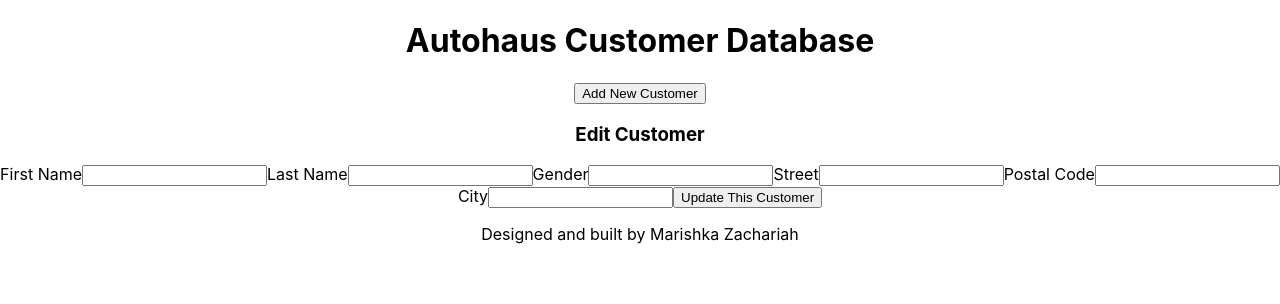
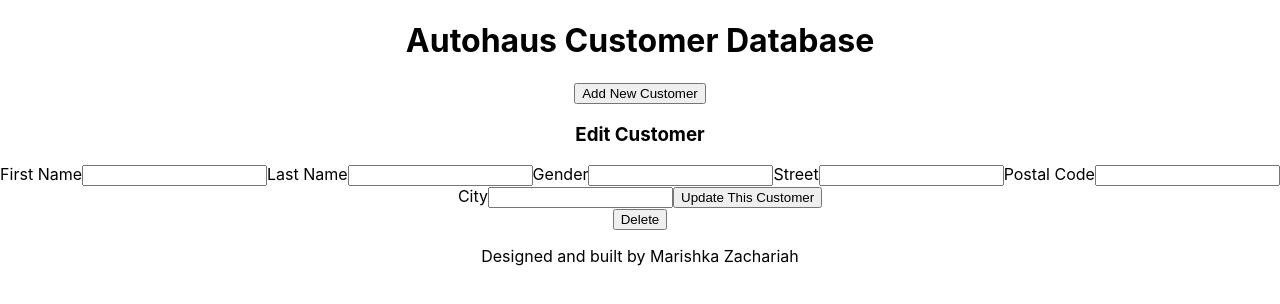
Before and after one commit to marishkazachariah/autohaus-crud-test, a React (Create React App) app in the folder client/: page /edit in a window 1280 px wide. Shown: the top 304 px of the page. Built offline with nearby package versions, Linux system fonts and the light colour scheme; no server answers.

Commit message:
move delete functionality to edit customer page

```diff
--- a/client/src/pages/EditCustomerPage.js
+++ b/client/src/pages/EditCustomerPage.js
@@ -1,6 +1,7 @@
 import React from 'react'
 import axios from 'axios';
 import { useState, useEffect } from 'react';
+import service from '../api/service';
 
 export default function EditCustomerPage(props) {
 
@@ -11,6 +12,16 @@ export default function EditCustomerPage(props) {
     const [postalCode, setPostalCode] = useState("");
     const [city, setCity] = useState("");
     const customerId = props.match.params.id;
+
+    const deleteCustomer = (id) => {
+        return service
+        .deleteCustomer(id)
+        .then(res => {
+            console.log('customer deleted', res);
+            props.history.push('/');
+        })
+        .catch(err => console.log(err))
+    }
 
     useEffect(() => {
         axios.get(`/api/customerdata/${customerId}`)
@@ -84,6 +95,7 @@ export default function EditCustomerPage(props) {
                 />
                 <button type="submit">Update This Customer</button>
             </form>
+            <button onClick={() => deleteCustomer(customerId)}>Delete</button>
         </div>
     )
 }
```
